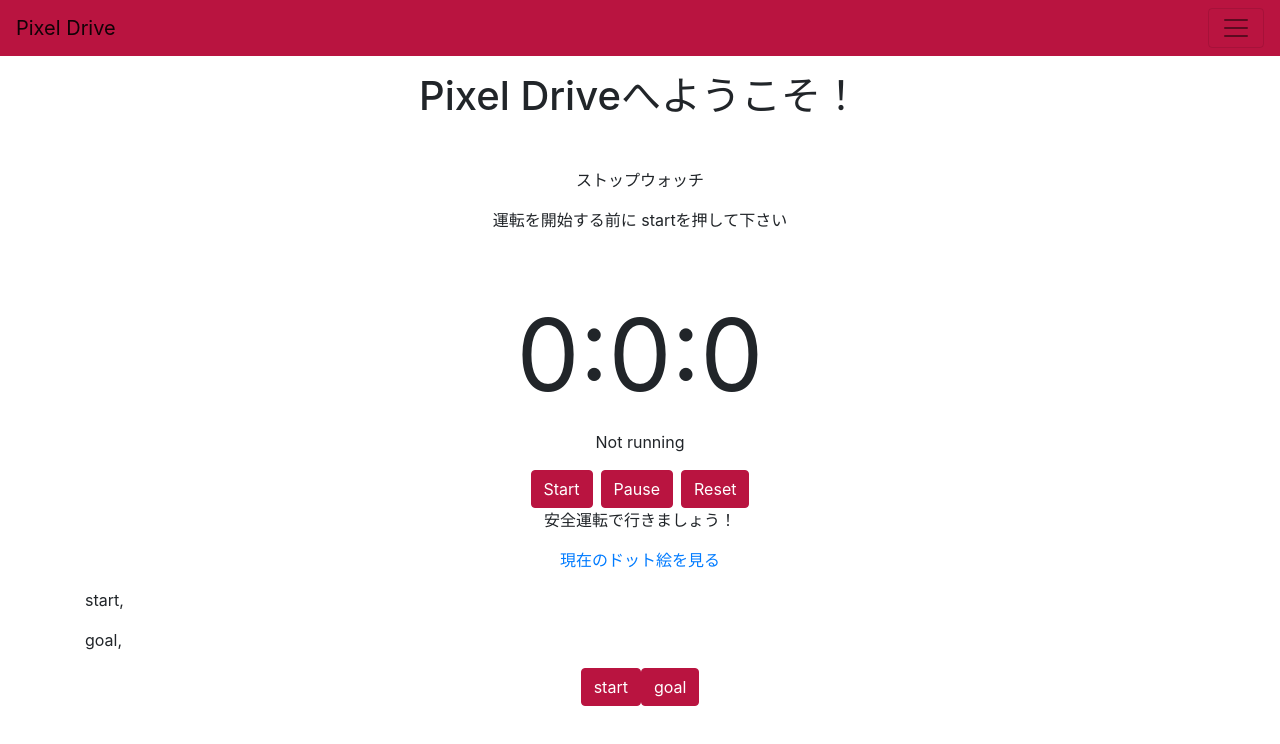
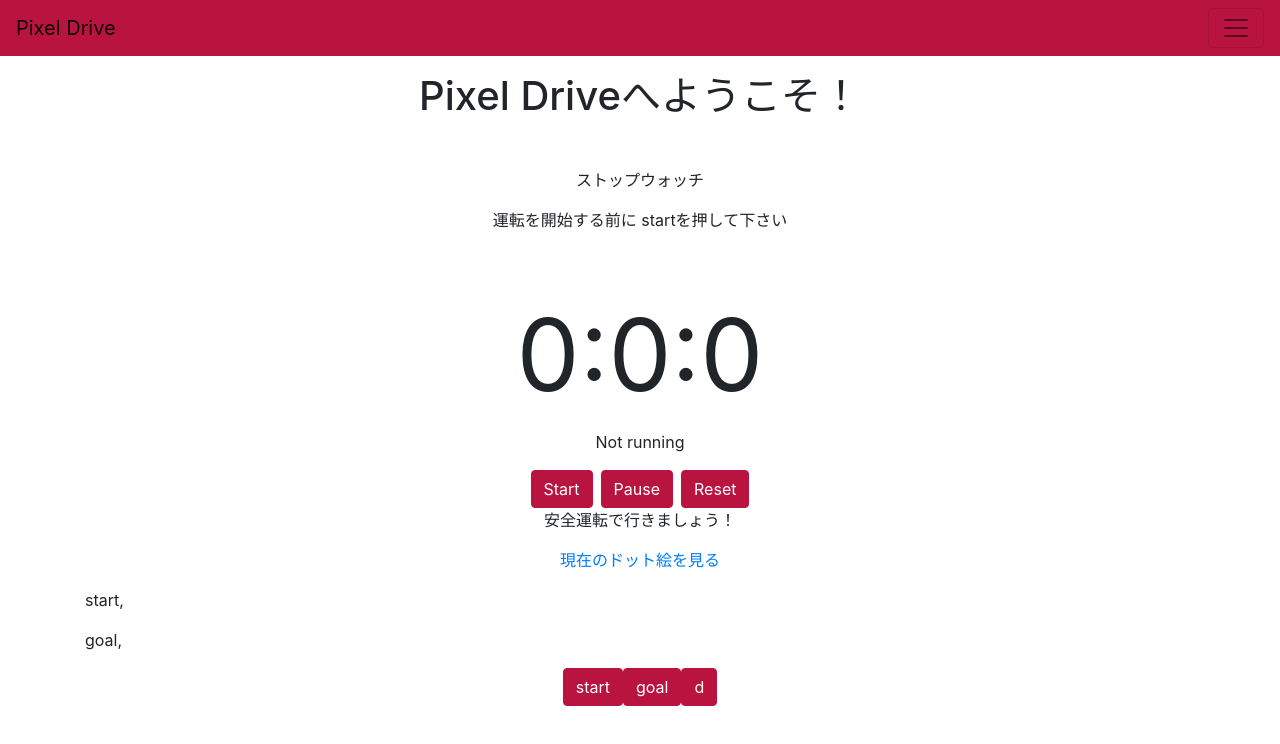
Before and after one commit to Yu-Muro/pioneer_hackathon, a React (Create React App) app in the folder app/: page /home in a window 1280 px wide. Shown: the top 744 px of the page. Built offline with nearby package versions, Linux system fonts and the light colour scheme.

Commit message:
距離計算

```diff
--- a/app/src/page/Home/Home.js
+++ b/app/src/page/Home/Home.js
@@ -42,11 +42,15 @@ const Home = () => {
 
   //https://developer.yahoo.co.jp/webapi/map/openlocalplatform/v1/distance.html
   const getDistance = async () => {
-    await axios.get(`https://map.yahooapis.jp/dist/V1/distance?coordinates=${start_longitude},${start_latitude} ${goal_longitude},${goal_latitude}&appid=ID!!&output=json`)
+    await axios.get(`https://map.yahooapis.jp/dist/V1/distance?coordinates=${start_longitude},${start_latitude} ${goal_longitude},${goal_latitude}&appid=dj00aiZpPW5jTjJaTGN4bm53aiZzPWNvbnN1bWVyc2VjcmV0Jng9MGI-&output=json`)
       .then(res => {
         console.log("###", res)
       })
 
+  }
+
+  const calcDistance = () => {
+    console.log(6378137 * Math.acos(Math.sin(start_latitude) * Math.sin(goal_latitude) + Math.cos(start_latitude) * Math.cos(goal_latitude) * Math.cos(goal_longitude - start_longitude)))
   }
 
   return (
@@ -112,7 +116,7 @@ const Home = () => {
       <div className='text-center'>
         <button type='button' className='btn btn-primary' onClick={setStartPos}>start</button>
         <button type='button' className='btn btn-primary' onClick={setGoalPos}>goal</button>
-        {/* <button type='button'className='btn btn-primary' onClick={getDistance}>d</button> */}
+        <button type='button' className='btn btn-primary' onClick={calcDistance}>d</button>
       </div>
 
     </>
```
